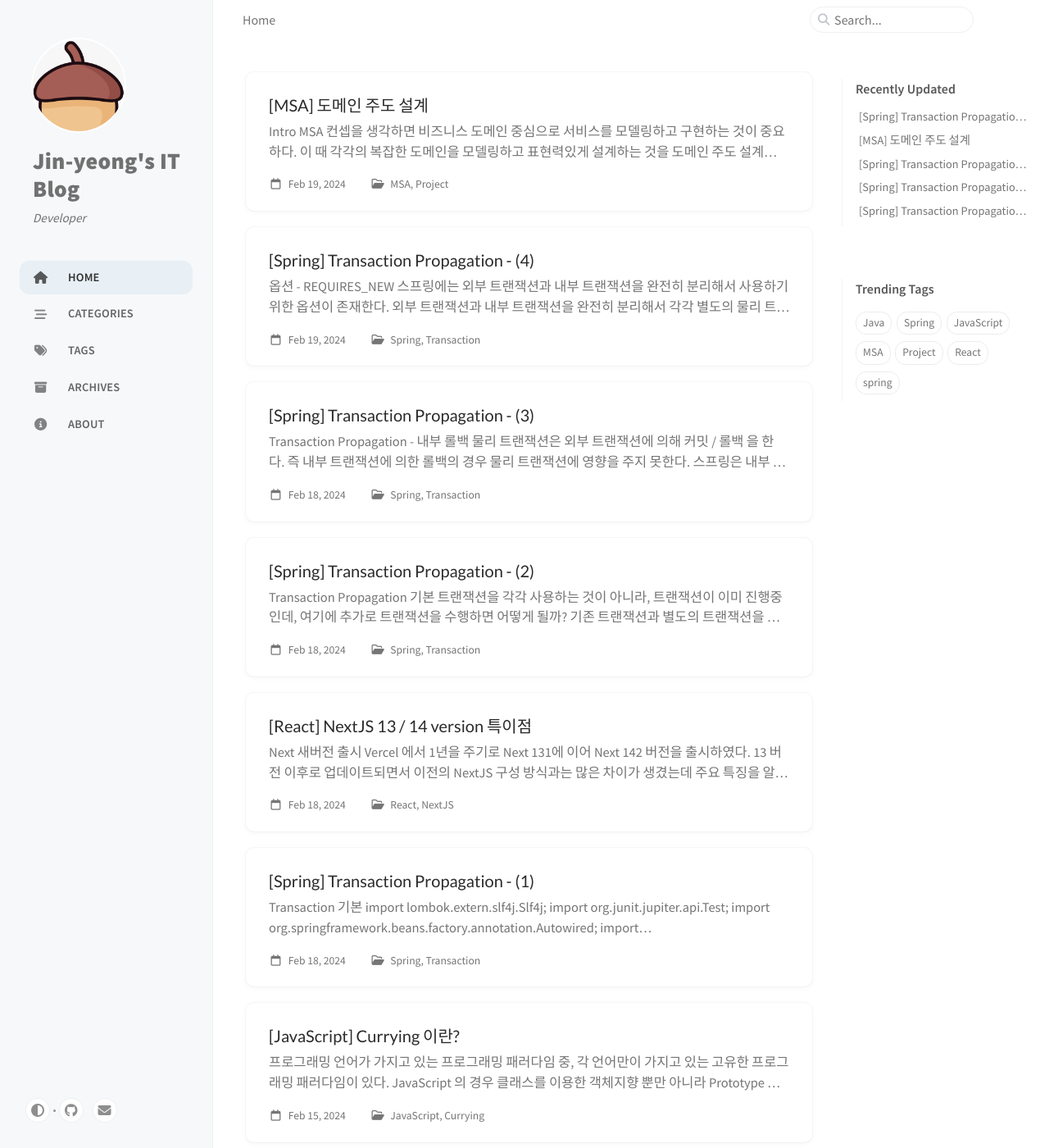
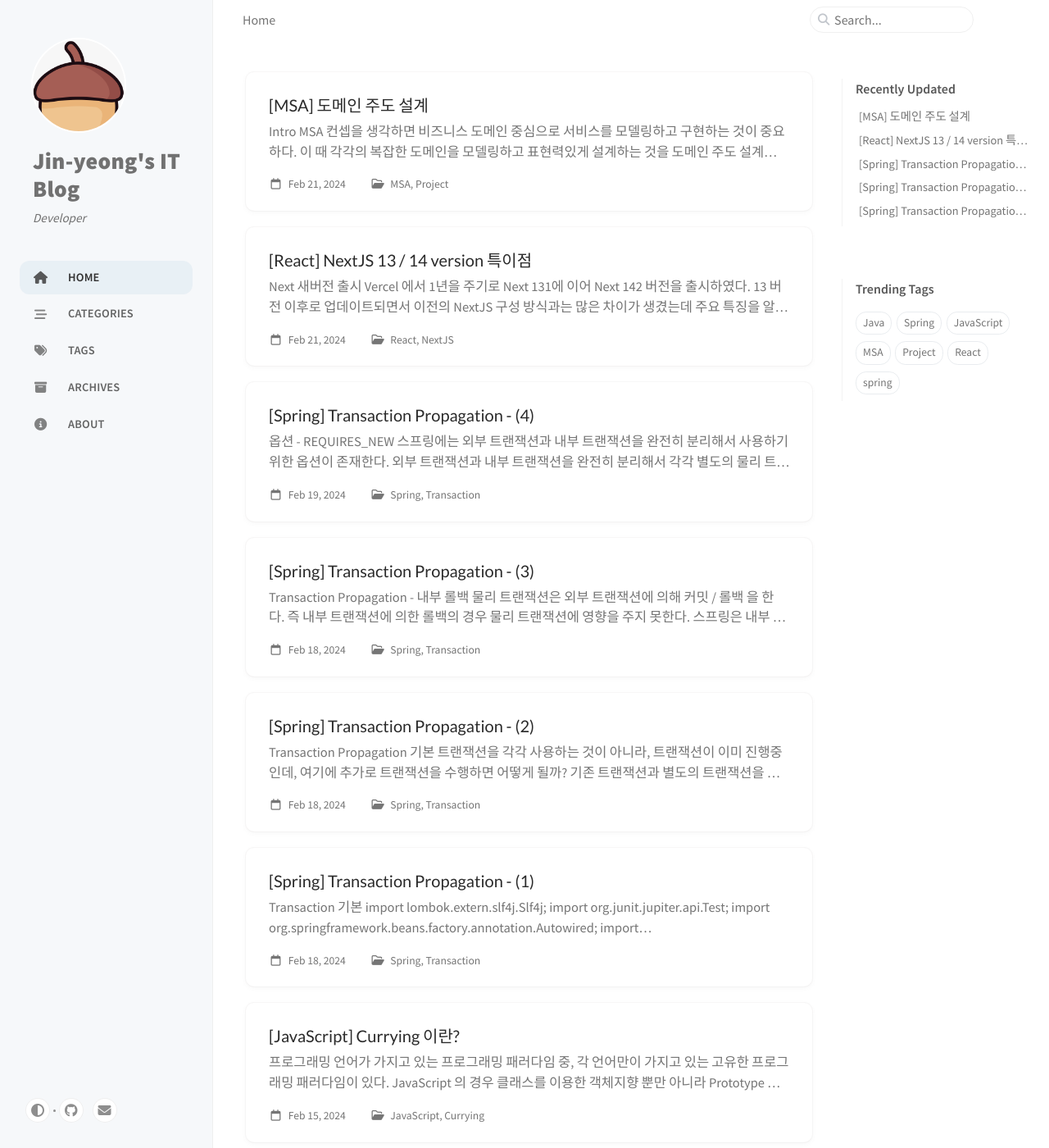
Before and after one commit to yeong0724/yeong0724.github.io, a Jekyll site: the page built from index.markdown, in a window 1280 px wide and 1400 px high. Shown: the whole window at 82% size. Built offline with Jekyll 4.4.1, drawn with Linux system fonts in a browser that asks for light colours; cached includes are drawn as plain includes.

Commit message:
[24/02/22] 각 포스트 코드 타입 수정

````diff
--- a/_posts/2024-02-21-MSA-DDD.md
+++ b/_posts/2024-02-21-MSA-DDD.md
@@ -1,6 +1,6 @@
 ---
 title: "[MSA] 도메인 주도 설계"
-date: 2024-02-19 20:20:30 +0900
+date: 2024-02-21 23:30:30 +0900
 categories: [MSA, Project]
 tags: [MSA, Project, spring]
 ---
--- a/_posts/2024-02-21-React-NextJS.md
+++ b/_posts/2024-02-21-React-NextJS.md
@@ -1,15 +1,17 @@
 ---
 title: "[React] NextJS 13 / 14 version 특이점"
-date: 2024-02-18 01:20:30 +0900
+date: 2024-02-21 15:30:30 +0900
 categories: [React, NextJS]
 tags: [JavaScript, React]
 ---
 
 ## Next 새버전 출시
+
 Vercel 에서 1년을 주기로 Next 13[^Next13]에 이어 Next 14[^Next14] 버전을 출시하였다.
 13 버전 이후로 업데이트되면서 이전의 NextJS 구성 방식과는 많은 차이가 생겼는데 주요 특징을 알아보겠다.
 
 ---
+
 ## NextJS 13 불러온 변화
 
 ### 1. Routing
@@ -18,45 +20,43 @@
 
 13 버전이 등장하며 가장 큰변화가 생긴 부분 중 하나는 페이지 라우팅 방식이다.
 이번 버전까지는 `pages/` 디렉토리에 파일들을 생성하며 페이지를 구성했었지만 13 버전 부터는 `app/` 디렉토리를 제공하며 다음의 추각적인 기능들을 제공하여 라우팅 방식의 변화를 보여준다.
+
 - Layout
 - Server Component
 - Streaming
 
 Next 13 이전 버전에서의 기본 폴더 구조는 다음과 같았다.
 
-
 ![Currying Image](/assets/img/post_img/coding/react/nextjs_1.JPG){: width="500" class="normal"}
-
 
 Next 13 이후 버전 부터는 App Router 를 사용한 방식으로 아래와 같이 변경되었다.
 
-
 ![Currying Image](/assets/img/post_img/coding/react/nextjs_2.JPG){: width="500" class="normal"}
 
+### 2. Data Fetching
 
-### 2. Data Fetching
 > getServerSideProps/getStaticProps -> async fetch/cache/next revalidate
 
 13 이전 버전까지는 getServerSideProps / getStaticsProps 등을 정의하며 SSR과 SSG 렌더링 방식을 활용하였다.
 
-```JavaScript
-export const getServerSideProps = async() => {
- 	try {
-   		const response = await fetch("/api/test/server");
+```javascript
+export const getServerSideProps = async () => {
+  try {
+    const response = await fetch("/api/test/server");
 
-   		if(response.status === 200) {
-     		const data = await response.json();
-     			return {
-       			  props: { data }
-     			}
-   		}
+    if (response.status === 200) {
+      const data = await response.json();
+      return {
+        props: { data }
+      };
+    }
 
-        return {props: {} };
-    } catch (error) {
-   		console.error(error);
-   		return {props: {} };
- 	}
-}
+    return { props: {} };
+  } catch (error) {
+    console.error(error);
+    return { props: {} };
+  }
+};
 
 export const getStaticProps = async () => {
   try {
@@ -65,7 +65,7 @@
     if (response.status === 200) {
       const data = await response.json();
       return {
-        props: { data },
+        props: { data }
       };
     }
 
@@ -78,33 +78,44 @@
 ```
 
 13 버전 이후부터는 fetch() API 옵션을 적용하여 Component 단위에서도 SSR, SSG 렌더링 방식을 활용할 수 있게 되었다.
-```JavaScript
-export const DataFetch = async() => {
-  const staticDataFetch = await fetch('/api/test/static', { cache: 'force-cache' });
 
-  const dynamicDataFetch = await fetch('/api/test/server', { cache: 'no-store' });
+```javascript
+export const DataFetch = async () => {
+  const staticDataFetch = await fetch("/api/test/static", {
+    cache: "force-cache"
+  });
 
-  const revalidateDataFetch = await fetch('/api/test/revalidate', { next: { revalidate: 100 } });
-}
+  const dynamicDataFetch = await fetch("/api/test/server", {
+    cache: "no-store"
+  });
+
+  const revalidateDataFetch = await fetch("/api/test/revalidate", {
+    next: { revalidate: 100 }
+  });
+};
 ```
 
 ---
+
 ## NextJS 14 의 주요 변화
 
 ### 1. 메타데이터 설정 변경
+
 App Router 에서는 메타데이터를 Layout 과 Page 에 따로 작성한다. 그래서 기존 13.4 버전에서는 description 이나 og tag 와 같은 기본적인 메타태그는 물론 viewport, colorScheme, themeColor 모두 Metadata 에서 설정해서 사용해야 했다.
 하지만 14 버전에서는 유저 경험에 영향을 주는 viewport, colorScheme, themeColor 정보는 기존 Metadata 타입과 분리되어 별도로 정의해야 한다. 다른 메타데이터와 달리 페이지 콘텐츠를 서버에서 내려받기 전에 필요한 해당 필드는 기존 Metadata 타입에서 만료 처리되었고, 추후 메이저 업데이트에서 제거될 예정이다.
-```react
-import { Viewport } from 'next'
+
+```javascript
+import { Viewport } from "next";
 
 export const viewport: Viewport = {
-	themeColor: 'black',
-}
+  themeColor: "black"
+};
 
 export default function Page() {}
 ```
 
 ### 2. 서버 액션 안정화
+
 장기적으로 가장 발전이 기대되는 부분은 서버 액션 기능이다. NextJS 는 React Framework 라서 프론트엔드만 사용한다고 생각하는 분들이 많지만, NextJS 예전부터 API 라우터도 제공하고 있다.
 
 NextJS 는 여기서 더 나아가 서버 액션을 통해 API 라우터를 별도로 생성하지 않아도 되도록 만들었다.
````
